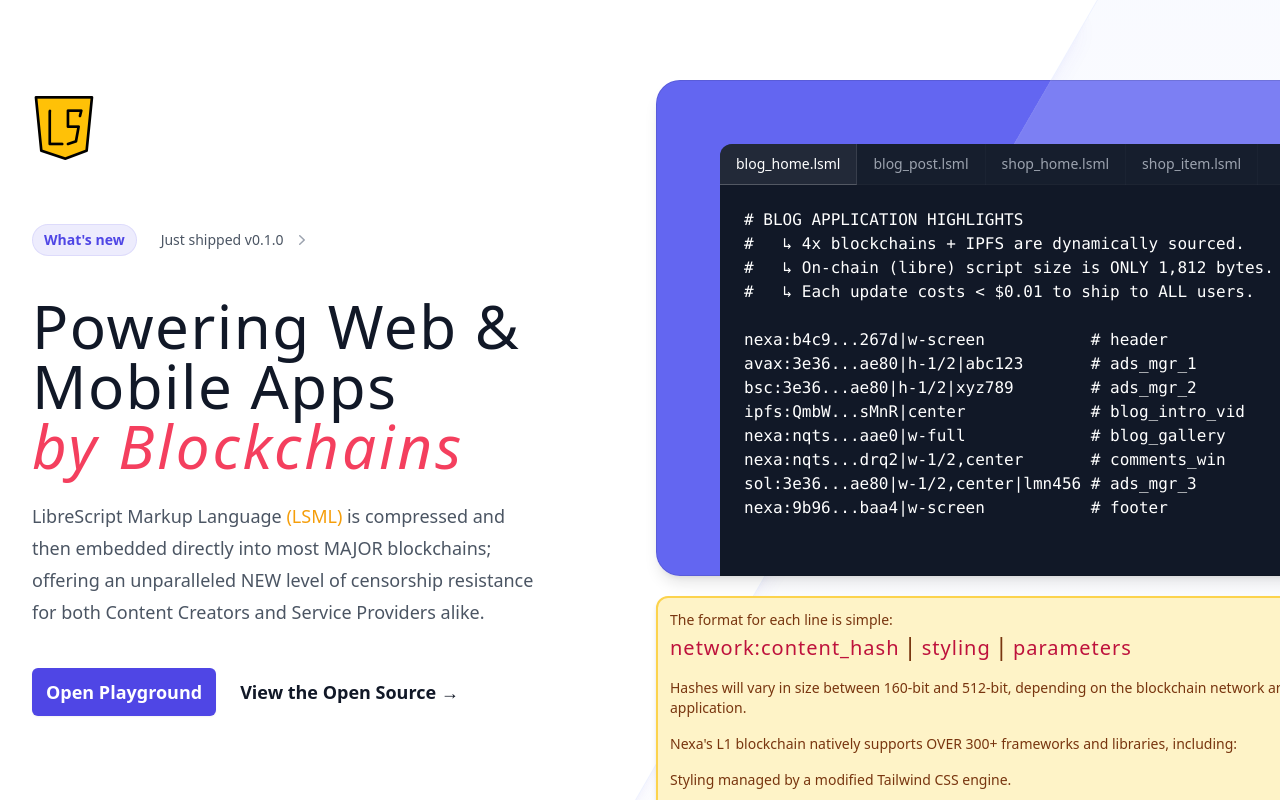
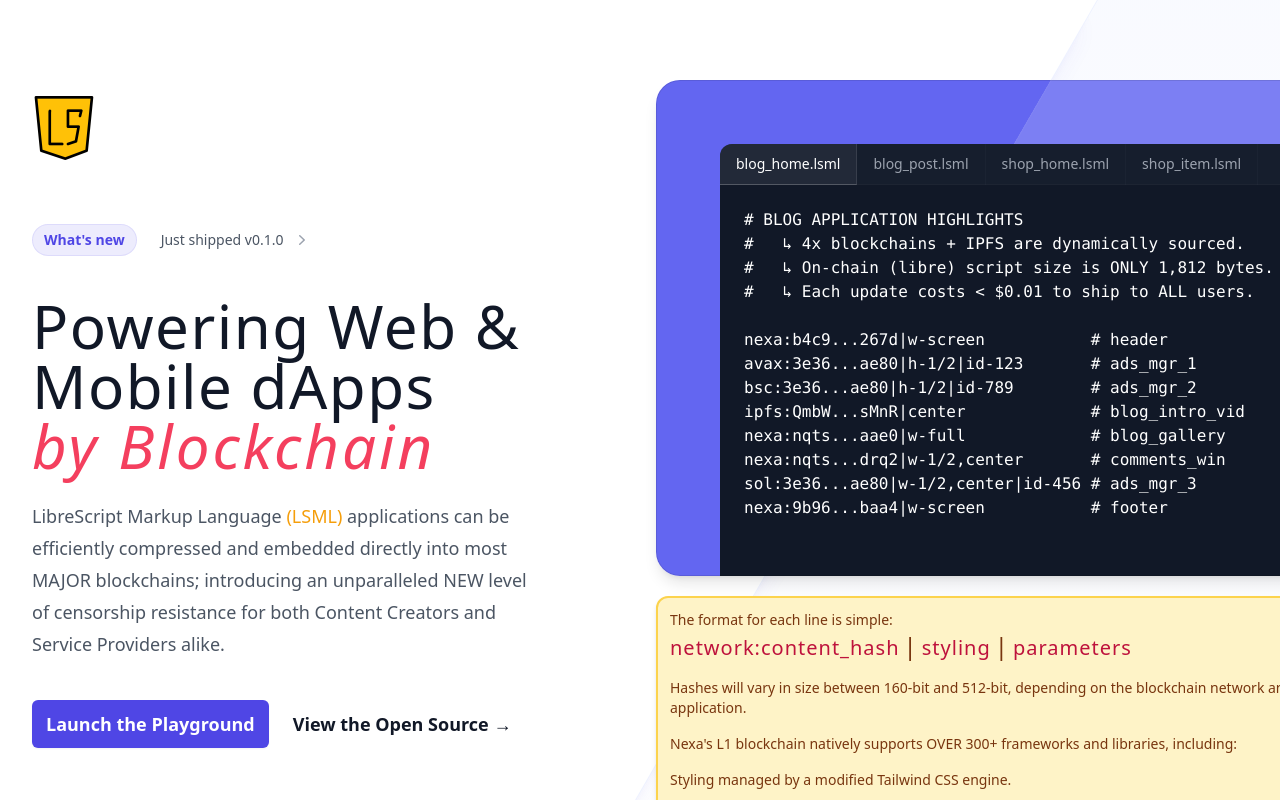
Before and after one commit to nyusternie/librescript, a Nuxt app: page / in a window 1280 px wide. Shown: the top 800 px of the page. Built offline with nearby package versions, Linux system fonts and the light colour scheme.

Commit message:
Update description.

```diff
--- a/nuxt.config.ts
+++ b/nuxt.config.ts
@@ -6,9 +6,9 @@
         head: {
             charset: 'utf-8',
             viewport: 'width=device-width, initial-scale=1',
-            title: 'LibreScript Markup Language',
+            title: 'LibreScript Markup Language (LSML)',
             meta: [
-                { name: 'description', content: 'A succinct language for embedding web & mobile application metadata within a blockchain.' },
+                { name: 'description', content: 'A succinct language for embedding web & mobile application data within a blockchain.' },
             ],
             link: [
                 { rel: 'icon', type: 'image/x-icon', href: '/favicon.ico' }
--- a/pages/index.vue
+++ b/pages/index.vue
@@ -32,13 +32,13 @@
                             </div>
 
                             <h1 class="mt-10 text-4xl font-medium tracking-tight text-gray-900 sm:text-6xl tracking-wide">
-                                Powering Web &amp; Mobile Apps
-                                <span class="block font-light text-rose-500 italic tracking-wider">by Blockchains</span>
+                                Powering Web &amp; Mobile dApps
+                                <span class="block font-light text-rose-500 italic tracking-wider">by Blockchain</span>
                             </h1>
 
                             <p class="mt-6 text-lg leading-8 text-gray-600">
-                                <span class="font-medium">LibreScript Markup Language <span class="text-amber-500">(LSML)</span></span> is compressed and then embedded directly into most MAJOR blockchains;
-                                offering an unparalleled NEW level of censorship resistance for both Content Creators and Service Providers alike.
+                                <span class="font-medium">LibreScript Markup Language <span class="text-amber-500">(LSML)</span></span> applications can be efficiently compressed and embedded directly into most MAJOR blockchains;
+                                introducing an unparalleled NEW level of censorship resistance for both Content Creators and Service Providers alike.
                             </p>
 
                             <!-- <p class="mt-6 text-lg leading-8 text-gray-600">
@@ -50,7 +50,7 @@
                                     to="/playground"
                                     class="rounded-md bg-indigo-600 px-3.5 py-2.5 text-lg font-semibold text-white shadow-sm hover:bg-indigo-500 focus-visible:outline focus-visible:outline-2 focus-visible:outline-offset-2 focus-visible:outline-indigo-600"
                                 >
-                                    Open Playground
+                                    Launch the Playground
                                 </NuxtLink>
 
                                 <NuxtLink to="https://gogs.hos.im/nyusternie/librescript" target="_blank" class="text-lg font-semibold leading-6 text-gray-900">
@@ -97,12 +97,12 @@
 #   ↳ Each update costs &lt; $0.01 to ship to ALL users.
 
 nexa:b4c9...267d|w-screen           # header
-avax:3e36...ae80|h-1/2|abc123       # ads_mgr_1
-bsc:3e36...ae80|h-1/2|xyz789        # ads_mgr_2
+avax:3e36...ae80|h-1/2|id-123       # ads_mgr_1
+bsc:3e36...ae80|h-1/2|id-789        # ads_mgr_2
 ipfs:QmbW...sMnR|center             # blog_intro_vid
 nexa:nqts...aae0|w-full             # blog_gallery
 nexa:nqts...drq2|w-1/2,center       # comments_win
-sol:3e36...ae80|w-1/2,center|lmn456 # ads_mgr_3
+sol:3e36...ae80|w-1/2,center|id-456 # ads_mgr_3
 nexa:9b96...baa4|w-screen           # footer
 </pre>
                                     </div>
```
Also changed, not shown: 1 other file (tests, documents, lock files or other folders).
